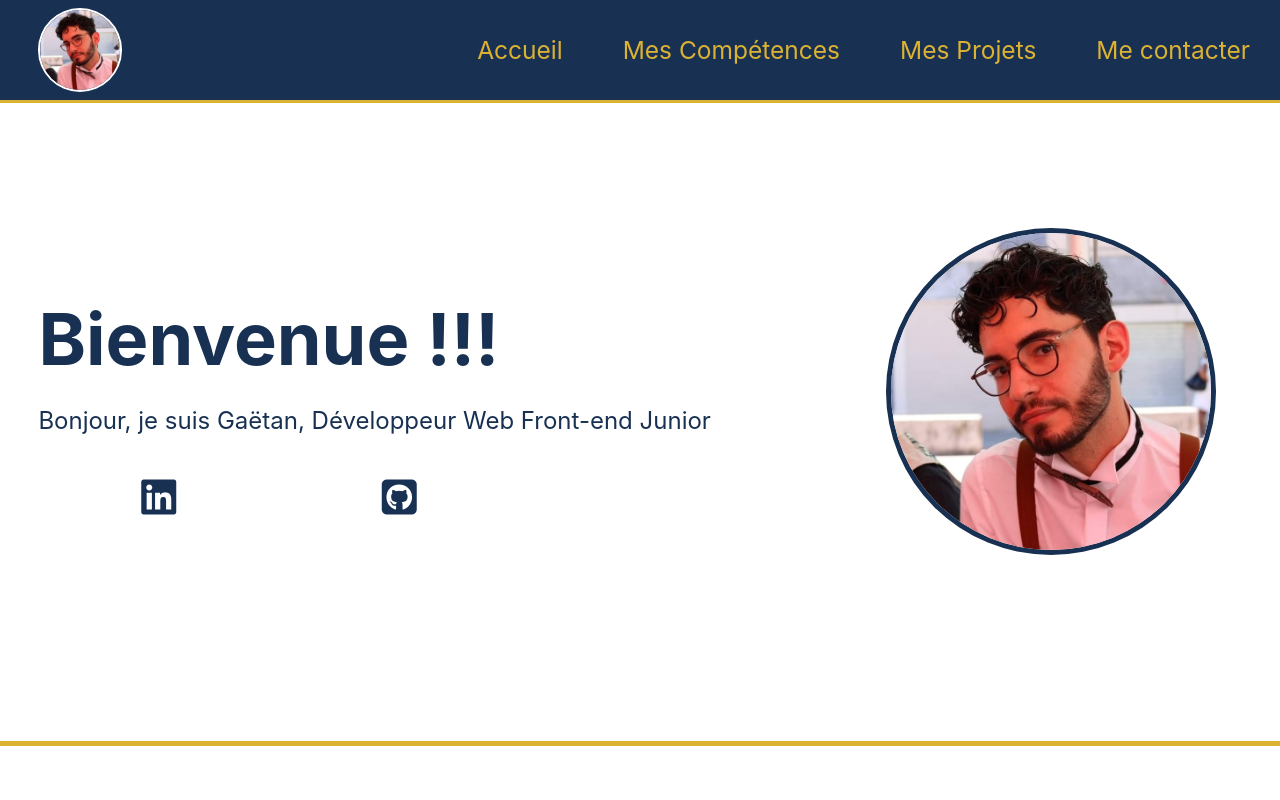
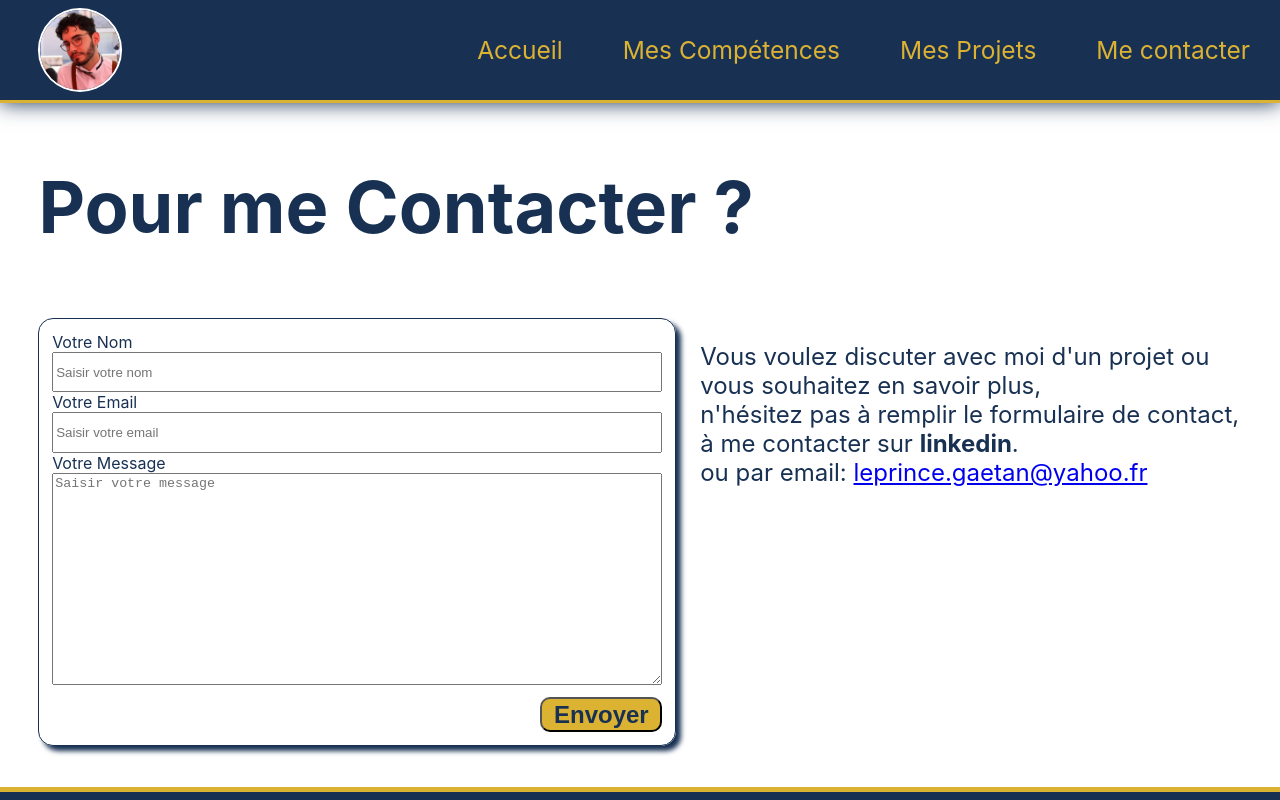
Before and after one commit to PesoPueblo/LEPRINCE-Gaetan-Porfolio, a React (Create React App) app in the folder frontend/: page /contact in a window 1280 px wide. Shown: the top 800 px of the page. Built offline with nearby package versions, Linux system fonts and the light colour scheme; no server answers.

Commit message:
ajout form contact et changement style competences

```diff
--- /dev/null
+++ b/frontend/src/components/contact.jsx
@@ -0,0 +1,68 @@
+import React, { useState } from "react"
+
+export  function Form () {
+    const [contact, setContact] = useState({
+        name: '',
+        email: '',
+        subject: 'Formulaire de contact Portfolio',
+        message: '',
+        accessKey: '621ad3be-ee1d-44cf-961d-4982cf0c6f94'
+      });
+
+      const [response, setResponse] = useState({
+        type: '',
+        message: ''
+      });
+
+      const handleChange = e =>
+        setContact({ ...contact, [e.target.name]: e.target.value });
+
+      const handleSubmit = async e => {
+        e.preventDefault();
+        try {
+          const res = await fetch('https://api.staticforms.xyz/submit', {
+            method: 'POST',
+            body: JSON.stringify(contact),
+            headers: { 'Content-Type': 'application/json' }
+          });
+
+          const json = await res.json();
+
+          if (json.success) {
+            setResponse({
+              type: 'success',
+              message: `Merci pour votre message! Je répondrais par retour de mail dès que possible`
+            });
+            document.querySelector('form').setAttribute('style', 'animation: myAnim 2s ease 0s 1 normal forwards')
+            document.querySelector('.response').setAttribute('style', 'display:flex')
+
+          } else {
+            setResponse({
+              type: 'error',
+              message: json.message
+            });alert(response.message)
+          }
+        } catch (e) {
+          console.log('An error occurred', e);
+          setResponse({
+            type: 'error',
+            message: 'An error occured while submitting the form'
+          });
+        }
+      };
+    return(
+    <div>
+        <form action="https://api.staticforms.xyz/submit" method="post" onSubmit={handleSubmit}>
+            <label className="label" htmlFor="name">Votre Nom</label>
+            <input className="input" type="text" name="name" placeholder="Saisir votre nom" id='name' onChange={handleChange} required/>
+            <label className="label" htmlFor="email">Votre Email</label>
+            <input className="input"  type="email" name="email" id="email" placeholder="Saisir votre email" onChange={handleChange} required/>
+            <label className="label" htmlFor="message">Votre Message</label>
+            <textarea name="message" id="message" placeholder="Saisir votre message" onChange={handleChange} required/>
+            <input className='btn'type="submit" value="Envoyer" />
+        </form>
+        <p className="response">{response.message}</p>
+
+    </div>
+    )
+}
--- a/frontend/src/index.js
+++ b/frontend/src/index.js
@@ -4,13 +4,13 @@ import './index.css';
 import App from './pages/App';
 import Nav from './components/nav';
 import Footer from './components/footer';
-import {HashRouter } from 'react-router-dom';
+import {BrowserRouter } from 'react-router-dom';
 
 const root = ReactDOM.createRoot(document.getElementById('root'));
 root.render(
-    <HashRouter>
+    <BrowserRouter>
            <Nav/>
            <App/>
            <Footer/>
-    </HashRouter>
+    </BrowserRouter>
 );
--- a/frontend/src/pages/contact.jsx
+++ b/frontend/src/pages/contact.jsx
@@ -1,14 +1,17 @@
 import { Link } from "react-router-dom"
+import { Form } from "../components/contact"
+import '../styles/contact.css'
 export default function Contact (){
     return(
         <div id="contact" className="section">
             <h2 className="title">Pour me Contacter ? </h2>
-            <p className="Text">
-                Vous voulez discuter avec moi d'un projet ou vous souhaitez en savoir plus, <br />
-                n'hésitez pas à me contacter sur  <Link to="https://www.linkedin.com/in/gaetan-leprince-012601137/" className="contact-link" target="_blank">linkedin</Link>. <br />
-                ou par email: <a href="mailto:leprince.gaetan@yahoo.fr">leprince.gaetan@yahoo.fr</a>
-            </p>
-
+                <Form/>
+                <p className="Text">
+                    Vous voulez discuter avec moi d'un projet ou vous souhaitez en savoir plus, <br />
+                    n'hésitez pas à remplir le formulaire de contact, <br/>
+                    à me contacter sur  <Link to="https://www.linkedin.com/in/gaetan-leprince-012601137/" className="contact-link" target="_blank">linkedin</Link>. <br />
+                    ou par email: <a href="mailto:leprince.gaetan@yahoo.fr">leprince.gaetan@yahoo.fr</a>
+                </p>
         </div>
     )
 }
--- a/frontend/src/styles/App.css
+++ b/frontend/src/styles/App.css
@@ -1,10 +1,7 @@
 #root{
   background:white;
 }
-#contact{
-  max-height: 200px;
-  background-color: white;
-}
+
 #contact>ul{
   text-decoration: none;
   color:  rgb(24,49,83) ;
--- a/frontend/src/styles/compet.css
+++ b/frontend/src/styles/compet.css
@@ -1,8 +1,8 @@
 .compet-gallery{
     display: flex;
-    flex-direction: column;
+    flex-direction: row;
+    flex-wrap: wrap;
     justify-content: center;
-    align-items: center;
     padding-top: 10%;
     flex-wrap: wrap;
 }
@@ -10,8 +10,7 @@
     display: flex;
     flex-direction: column;
     justify-content: flex-start;
-    background-color: #cdb233;
-    color: white;
+    color: rgb(24,49,83);
     max-width: 45%;
     margin: 2%;
     align-items: center;
--- /dev/null
+++ b/frontend/src/styles/contact.css
@@ -0,0 +1,79 @@
+form{
+    display: flex;
+    flex-direction: column;
+    justify-content: flex-start;
+    color: rgb(24,49,83);
+    height: 50vh;
+    padding: 2%;
+    border-radius: 15px;
+    border: 1px solid rgb(24,49,83);
+    box-shadow: 5px 5px 5px rgb(24,49,83);
+}
+@keyframes myAnim {
+	0% {
+		opacity: 1;
+		transform: scale(1);
+	}
+
+	100% {
+		opacity: 0;
+		transform: scale(0.6);
+	}
+}
+.response{
+    display: none;
+    flex-direction: column;
+    justify-content: flex-start;
+    color: rgb(24,49,83);
+    padding: 2%;
+    border-radius: 15px;
+    border: 1px solid rgb(24,49,83);
+    box-shadow: 5px 5px 5px rgb(24,49,83);
+}
+#contact{
+    display: flex;
+    flex-direction: row;
+    flex-wrap: wrap;
+    justify-content: space-between;
+}
+#contact div{
+    width: 53%;
+    height: 50vh;
+}
+#contact p{
+    width: 45%;
+}
+#contact h2{
+    width: 100%;
+}
+.input{
+    height: 10%;
+}
+#message{
+    height: 60%;
+}
+.btn{
+    width: 20%;
+    height: 10%;
+    margin-top: 2%;
+    align-self: flex-end;
+    background-color: #dcb233;
+    border-radius: 10px;
+    color: rgb(24,49,83);
+    font-size: 1.5rem;
+    font-weight: bold;
+}
+.btn:hover{
+    color: white;
+}
+
+@media (max-width:951px) {
+    #contact{
+        flex-direction: column;
+        flex-wrap: nowrap;
+        align-items: unset;
+    }
+    #contact div, #contact p{
+        width: auto;
+    }
+}
--- a/frontend/src/styles/nav.css
+++ b/frontend/src/styles/nav.css
@@ -7,6 +7,7 @@
     height: 100px;
     border-bottom: #dcb233 solid 3px;
     background-color: rgb(24,49,83);
+    box-shadow: 0 0 20px rgb(24, 49, 83);
 }
 .header> img {
     border-radius: 50%;
@@ -28,9 +29,11 @@ menu{
     text-decoration: none;
     color: #dcb233;
     font-size:70%;
+    transition: 30ms;
 }
 .nav-link:hover{
     color: white;
+    transition: 30ms;
 }
 #menu-button {
     color: white;
--- a/frontend/src/styles/presentation.css
+++ b/frontend/src/styles/presentation.css
@@ -3,9 +3,8 @@
     flex-direction: column;
     justify-content: center;
     border-bottom: 5px solid #dcb233;
-    padding: 3%;
-    padding-bottom: 100px;
-    min-height: 500px;
+    padding:0 3%;
+    min-height: calc(98vh - 100px);
 }
 .title{
     font-size: 4.5rem;
```
